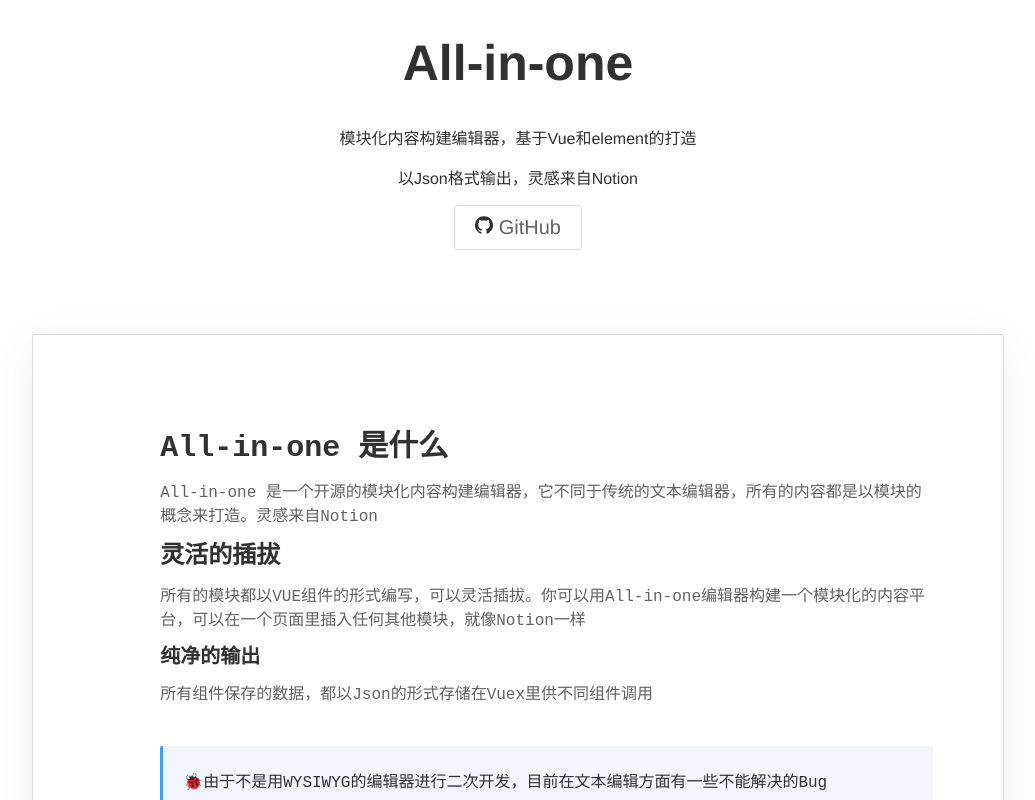
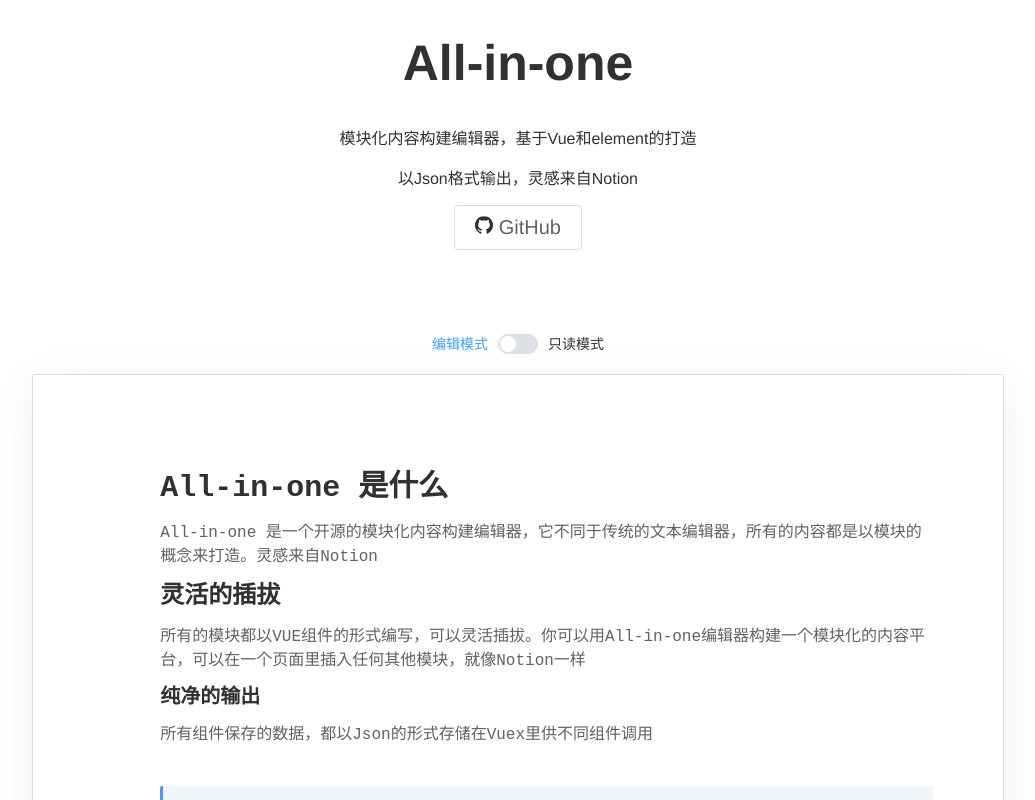
Before and after one commit to CedarXi/All-in-one, a Vue app: page / in a window 1280 px wide. Shown: the top 800 px of the page, without its empty margins (122-1157 px from the left). Built offline with nearby package versions, Linux system fonts and the light colour scheme; a small style sheet from the web is missing.

Commit message:
增加只读模式

```diff
--- a/src/components/basicBlockComponents/TextBlock.vue
+++ b/src/components/basicBlockComponents/TextBlock.vue
@@ -3,10 +3,11 @@
 		<el-input
 			type="textarea"
 			autosize
-			placeholder="按'+'插入内容或直接输入"
+			placeholder="点击'+'插入内容或直接输入"
 			v-model="mValue.text"
 			@keydown.native="addNewTextBlock($event,BlocksIndex)"
 			@keyup.native="nextFocus($event,BlocksIndex)"
+
 		></el-input>
 	</div>
 </template>
--- a/src/views/Home.vue
+++ b/src/views/Home.vue
@@ -16,6 +16,9 @@
 				</i>
 				GitHub
 			</el-link>
+		</div>
+		<div class="readOnly-switch">
+			<el-switch v-model="readOnly" active-text="只读模式" inactive-text="编辑模式"></el-switch>
 		</div>
 		<div class="container-870">
 			<div
@@ -73,6 +76,10 @@
 			background-color: #ecf5ff;
 			color: #303133;
 		}
+	}
+	.readOnly-switch {
+		text-align: center;
+		margin-bottom: 20px;
 	}
 	.container-870 {
 		padding-top: 100px;
@@ -159,7 +166,8 @@
 	},
 	data() {
 		return {
-			dragging: false
+			dragging: false,
+			readOnly: false
 		};
 	},
 	computed: {
@@ -173,6 +181,27 @@
 		getterAddMenuContentLayerXY() {
 			return this.$store.getters.getterAddMenuContentLayerXY;
 		}
+	},
+	watch: {
+		readOnly(val) {
+			if (val == true) {
+				let textareaDom = document.getElementsByTagName("textarea");
+				for (let index = 0; index < textareaDom.length; index++) {
+					const element = textareaDom[index];
+					element.readOnly = true;
+				}
+			}
+			if (val == false) {
+				let textareaDom = document.getElementsByTagName("textarea");
+				for (let index = 0; index < textareaDom.length; index++) {
+					const element = textareaDom[index];
+					element.readOnly = false;
+				}
+			}
+		}
+	},
+	mounted() {
+		// 处理textarea的只读属性切换
 	}
 };
 </script>
```
Also changed, not shown: src/App.vue (+4 -3 lines), src/components/basicBlockComponents/Heading1.vue (+5 -5 lines).
